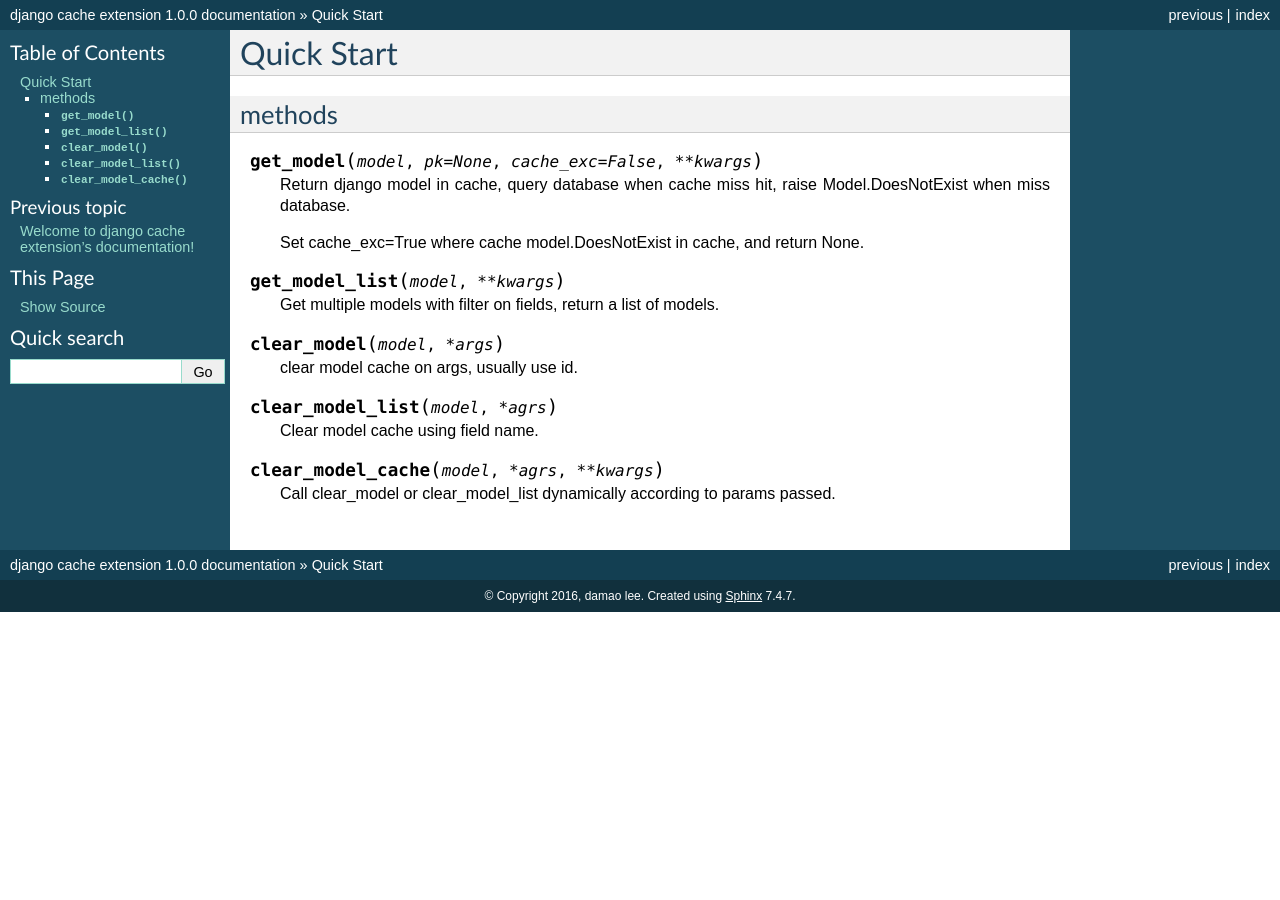
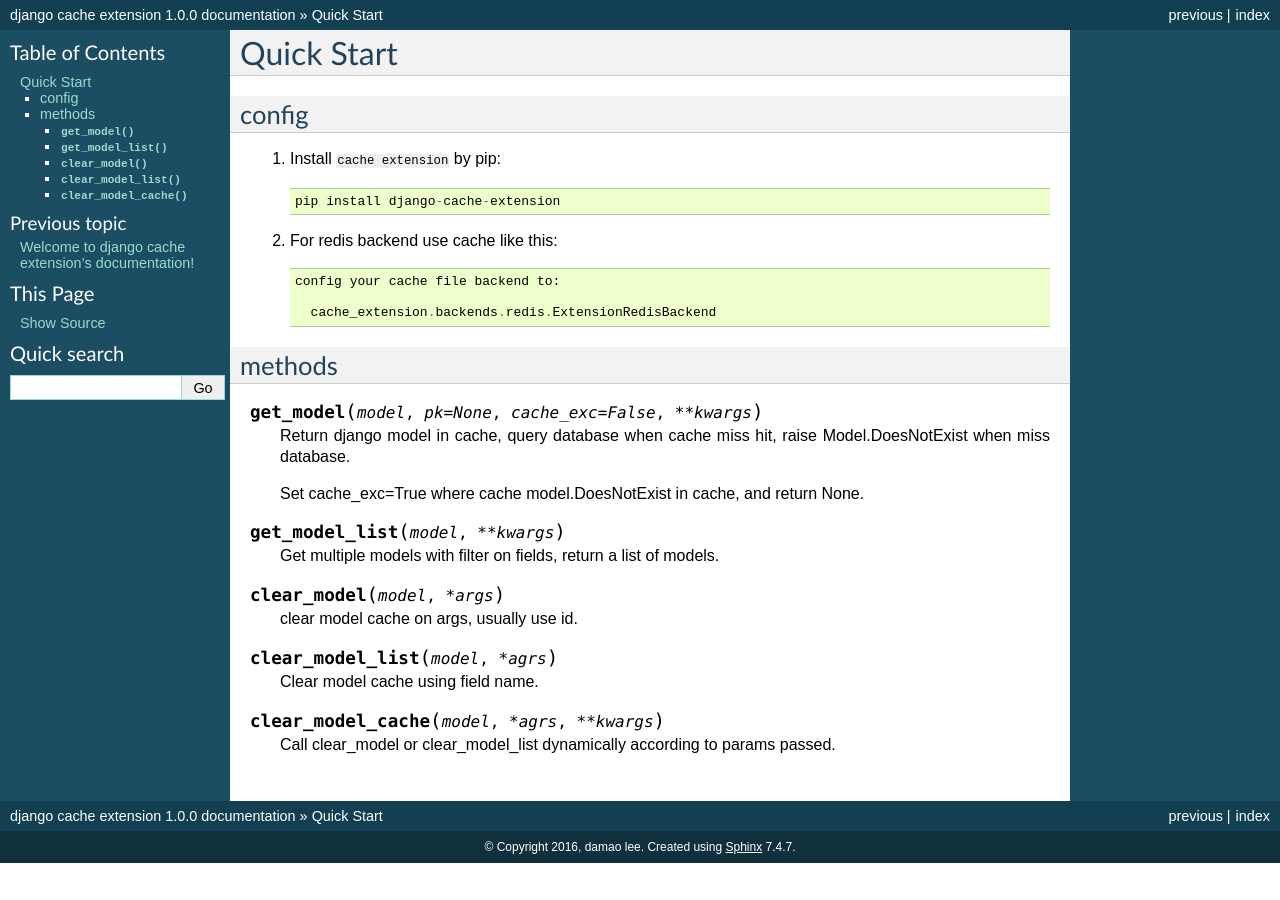
Before and after one commit to shanbay/django-cache-extension, a Sphinx documentation site: the page built from docs/quick_start.rst, in a window 1280 px wide. Built offline with Sphinx 7.4.7, drawn with Linux system fonts in a browser that asks for light colours.

Commit message:
doc: add config

```diff
--- a/docs/quick_start.rst
+++ b/docs/quick_start.rst
@@ -1,5 +1,17 @@
 Quick Start
 ===========
+
+config
+-------
+1. Install ``cache extension`` by pip::
+
+    pip install django-cache-extension
+
+2. For redis backend use cache like this::
+
+    config your cache file backend to:
+
+      cache_extension.backends.redis.ExtensionRedisBackend
 
 
 methods
```
